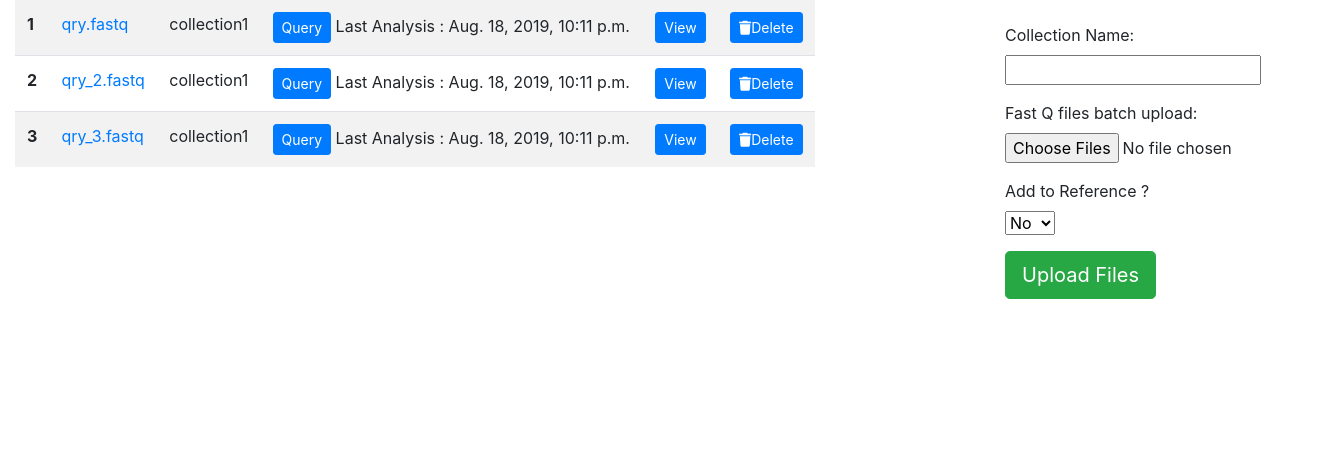
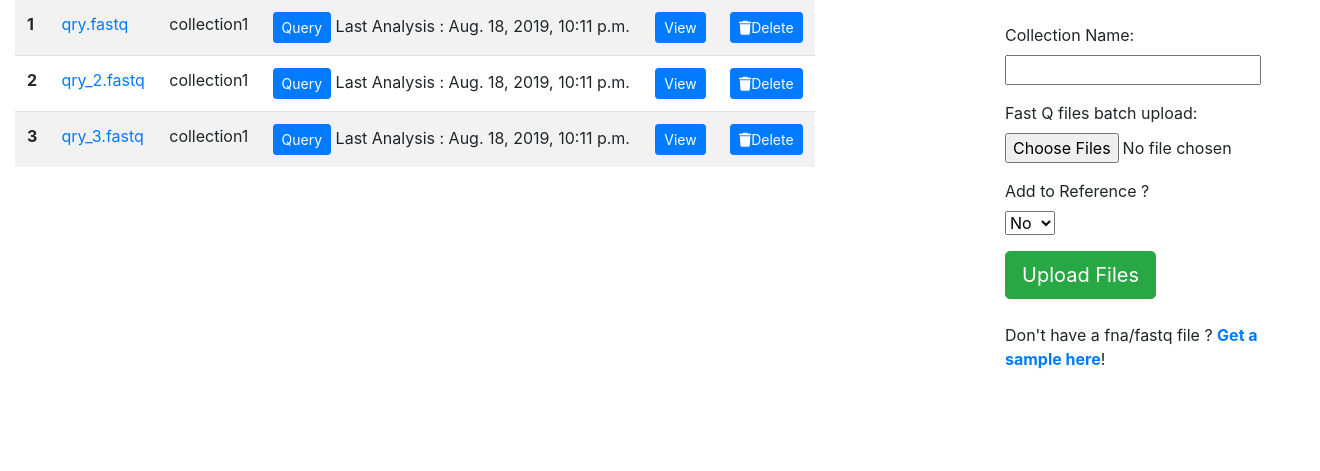
Before and after one commit to vikram1996/skmerWeb, a Django app: page /query/1/viewqueries/ in a window 1320 px wide; the page is wider, and only the part inside the window is pictured. Shown: the part 207-678 px from the top of that part. Run offline with Django 3.2, Linux system fonts and the light colour scheme; a user stored in the database is signed in; data comes from the database, SQL or seed files in the repository; some libraries are stand-ins or nearby versions.

Commit message:
Add files via upload

```diff
--- a/skmerWeb/query/templates/query/viewQueries.html
+++ b/skmerWeb/query/templates/query/viewQueries.html
@@ -63,6 +63,10 @@
       </p>
     {% endfor %}
 <button class="btn btn-success btn-lg" type="submit">Upload Files</button>
+         <br><br>
+            Don't have a fna/fastq file ? <a href="/skmerCore/example.fastq" target="blank" download><strong>Get a sample here</strong></a>!
+
+
   </form>
          </br>
 </div>
```
